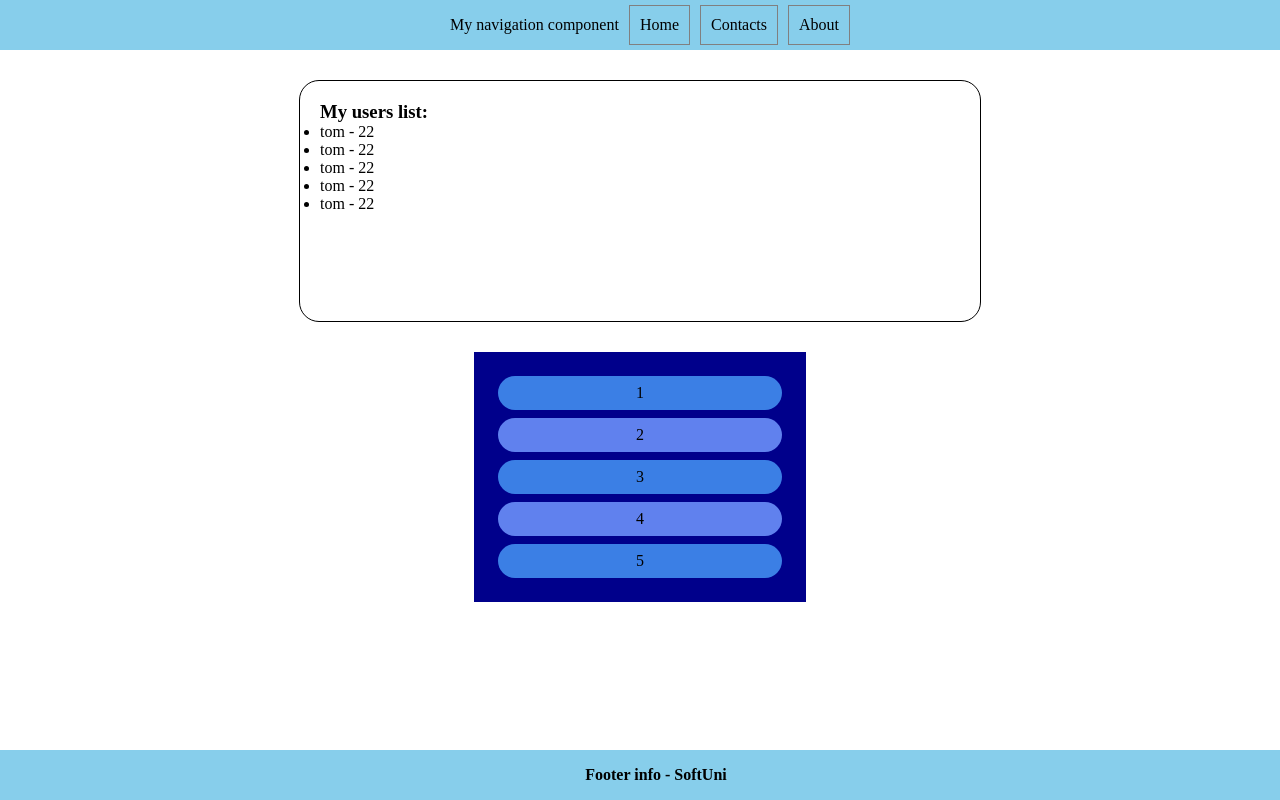
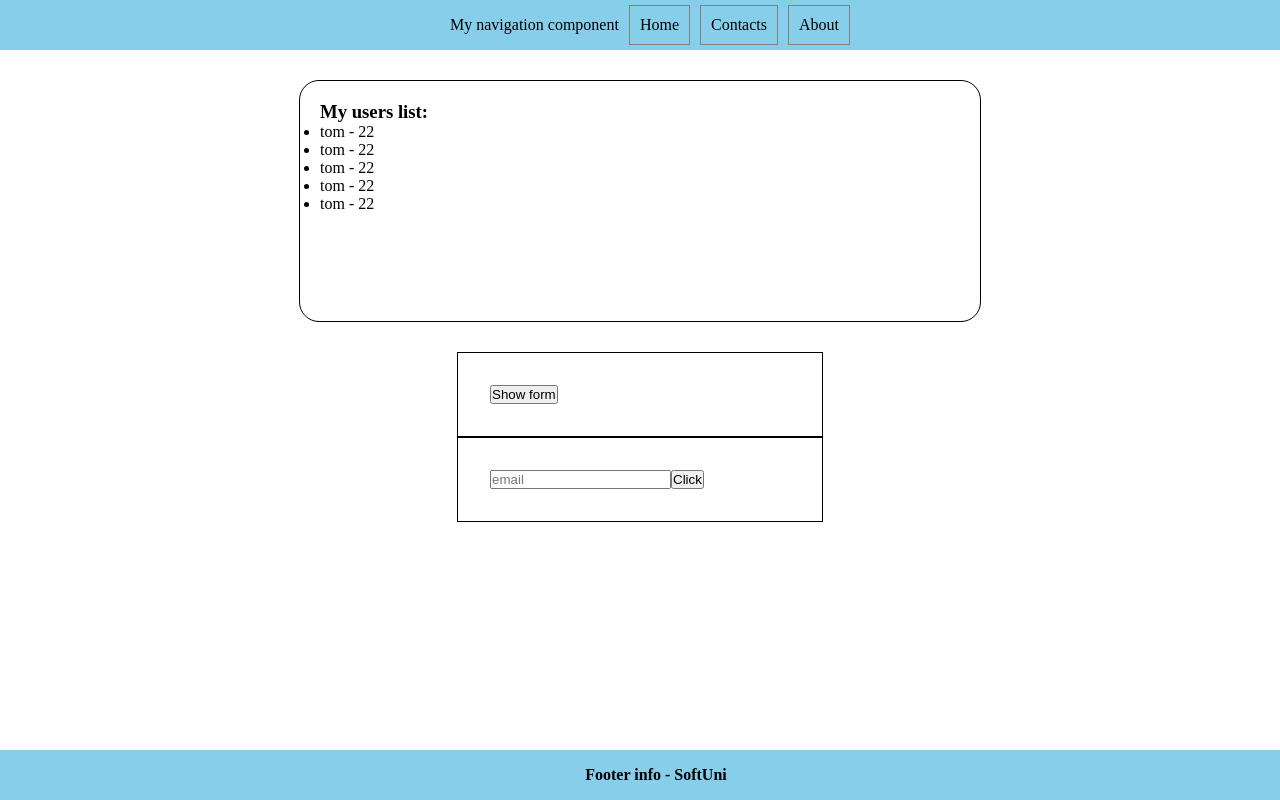
Before and after one commit to KristiyanKKirilov/Angular, an Angular app in the folder Components/demo-app/: page / in a window 1280 px wide. Shown: the top 800 px of the page. Built offline with nearby package versions, Linux system fonts and the light colour scheme.

Commit message:
hide/show form functionality created

```diff
--- a/Components/demo-app/src/app/app.component.css
+++ b/Components/demo-app/src/app/app.component.css
@@ -20,3 +20,19 @@
 .dark{
     background-color: rgb(59, 127, 229);
 }
+
+.popup{
+    border: 1px solid black;
+    width: 300px;
+    display: flex;
+     margin: 0 auto;
+    padding: 2em;
+ }
+
+ .wrapper{
+    border: 1px solid black;
+    width: 300px;
+    display: flex;
+     margin: 0 auto;
+    padding: 2em;
+ }
--- a/Components/demo-app/src/app/app.component.html
+++ b/Components/demo-app/src/app/app.component.html
@@ -1,7 +1,7 @@
 <app-navigation-bar />
 <app-user-list />
 
-<div id="numbers-wrapper">
+<!-- <div id="numbers-wrapper">
     @for (n of numbers; track $index) {
     @if (n % 2 === 0) {
         <div class="num light">{{n}}</div>
@@ -9,5 +9,15 @@
         <div class="num dark">{{n}}</div>
     }
     }
+</div> -->
+<div class="wrapper">
+    <button (click)="showForm()">Show form</button>
 </div>
+@if(isShown){
+    <div class="popup">
+        <input type="text" placeholder="email">
+        <button>Click</button>
+    </div>
+}
+
 <app-footer />
--- a/Components/demo-app/src/app/app.component.ts
+++ b/Components/demo-app/src/app/app.component.ts
@@ -21,4 +21,10 @@ export class AppComponent {
   title = 'demo-app';
 
   numbers = [1, 2, 3, 4, 5];
+
+  isShown = true;
+
+  showForm(){
+      this.isShown = !this.isShown
+  }
 }
```
